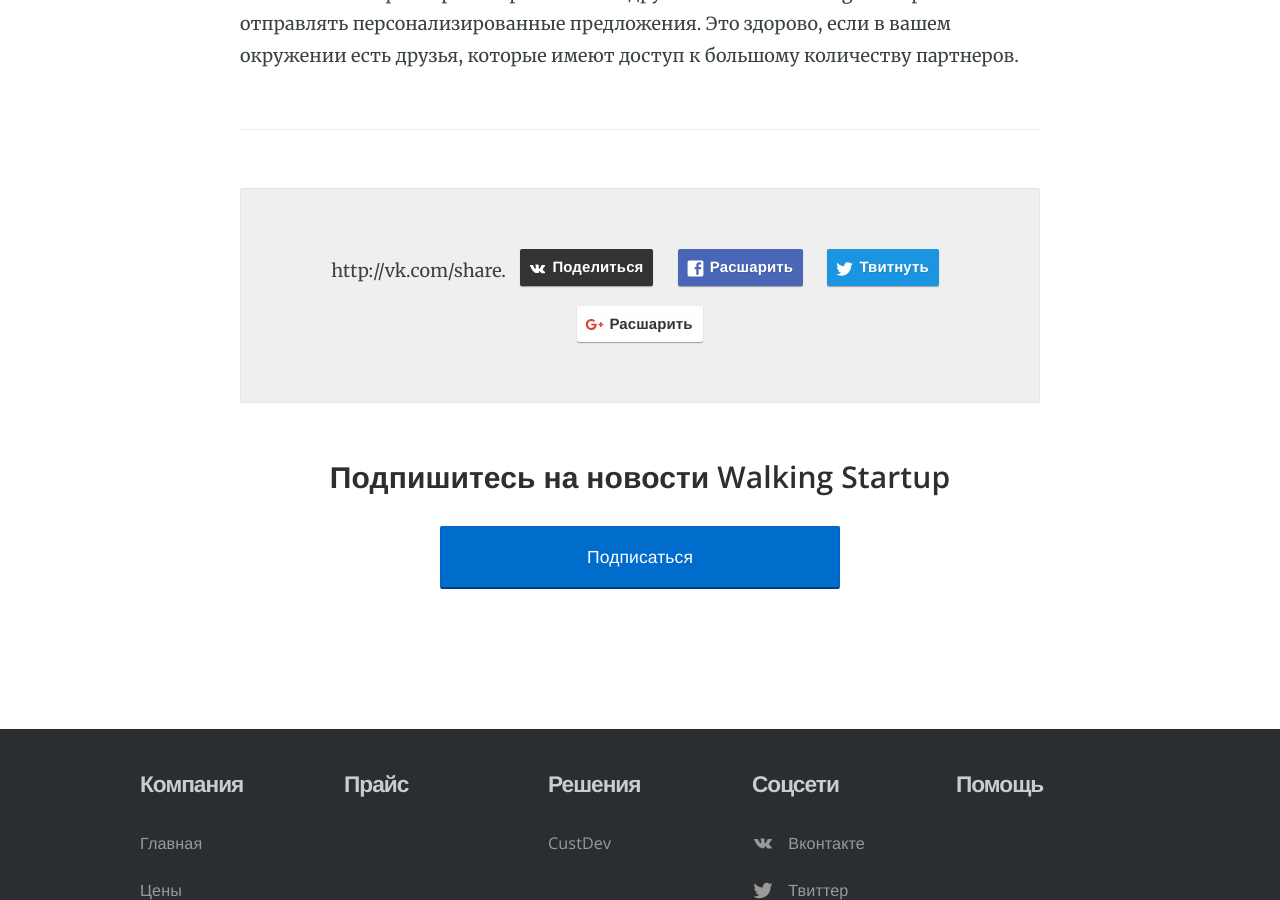
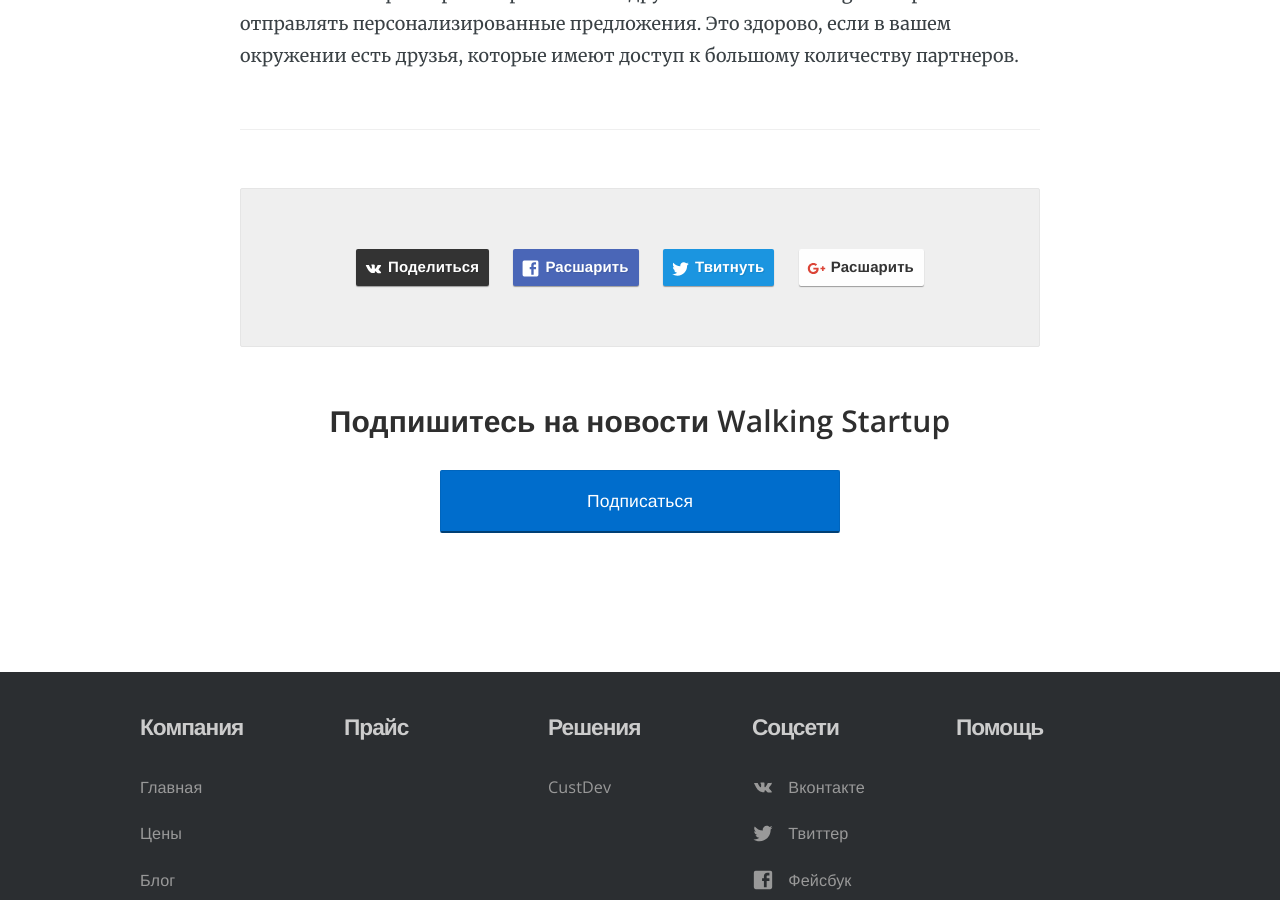
Before and after one commit to RakhimyanTim/walkingstartup.github.io, a Jekyll site: the page built from _posts/2017-11-11-invite-friends.md, in a window 1280 px wide and 900 px high, scrolled down 1485 px. Built offline with Jekyll 4.4.1, drawn with Linux system fonts in a browser that asks for light colours; nearby versions of some CDN libraries; comment, search, counter and statistics services are not loaded; some of the changed lines change nothing that is shown.

Commit message:
Update post.html

```diff
--- a/_layouts/post.html
+++ b/_layouts/post.html
@@ -10,7 +10,6 @@
 		<hr>
 		<div class="share-options well">
 			{% assign url = page.url | prepend: site.url | cgi_escape %}
-			http://vk.com/share.
 			<a class="share-btn vkontakte" href="http://vk.com/share?url={{ url }}" target="_blank">{% include social-icon.html icon="Vkontakte" %} Поделиться</a>
 			<a class="share-btn facebook" href="https://www.facebook.com/sharer/sharer.php?u={{ url }}" target="_blank">{% include social-icon.html icon="Facebook" %} Расшарить</a>
 			<a class="share-btn twitter" href="https://twitter.com/intent/tweet?url={{ url }}&amp;text={{ page.title | markdownify | strip_html | cgi_escape }}%20on%20{{ site.title | cgi_escape }}&amp;via=Walking Startup" target="_blank">{% include social-icon.html icon="Twitter" %} Твитнуть</a>
```
